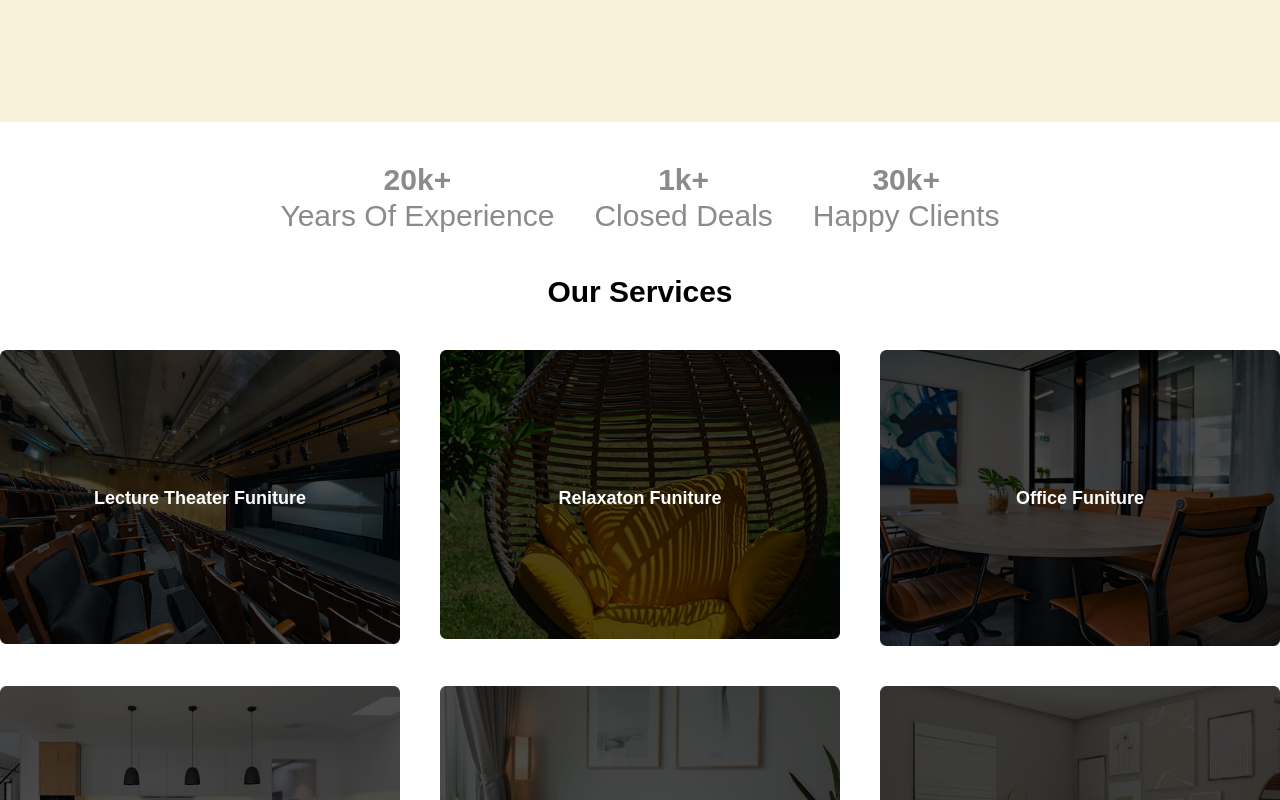
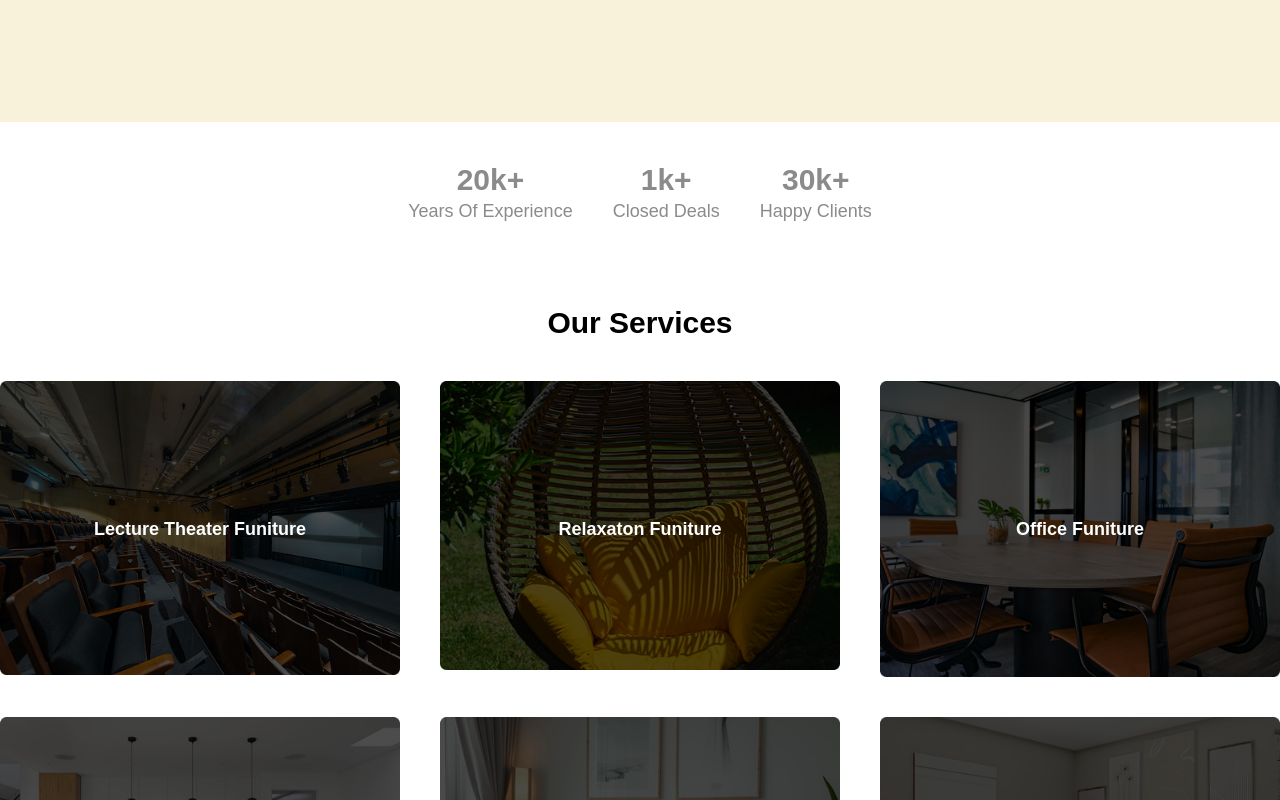
Before and after one commit to Bida3443/Forest-products, a Next.js app: page / in a window 1280 px wide. Shown: the part 780-1580 px from the top of the page. Built offline with nearby package versions, Linux system fonts and the light colour scheme.

Commit message:
forest products

```diff
--- a/src/components/Frame/Frame.tsx
+++ b/src/components/Frame/Frame.tsx
@@ -17,12 +17,12 @@ const rame = [
 ]
 export default function  Frame (){
   return (
-    <div className='bg-[#FFFFFF] py-10'>
+    <div className='bg-[#FFFFFF] py-10 pb-20'>
         <div className='flex justify-center gap-10 items-center text-[#8B8B8B]' >
             {rame.map((items,index)=>(
                 <div key={index} className='flex items-center flex-col '>
                     <p className='lg:text-3xl text-xl font-bold'>{items.text}</p>
-                    <p className="lg:text-3xl text-[10px]">{items.link}</p>
+                    <p className="lg:text-[18px] text-[10px]">{items.link}</p>
                 </div>
             ))}
         </div>
--- a/src/components/Section1/Section.tsx
+++ b/src/components/Section1/Section.tsx
@@ -9,7 +9,7 @@ import Bedroom from "../../../public/Bed Room.png";
 
 export default function Services() {
   return (
-    <section className="bg-white overflow-hidden ">
+    <section className="bg-white overflow-hidden min-h-screen pb-20">
       <div className="flex flex-col place-items-center gap-10 ">
         <h1 className="text-black text-3xl font-bold">Our Services</h1>
         <div className="grid grid-cols-1 items-center justify-center lg:px-0 px-5 text-black">
```
